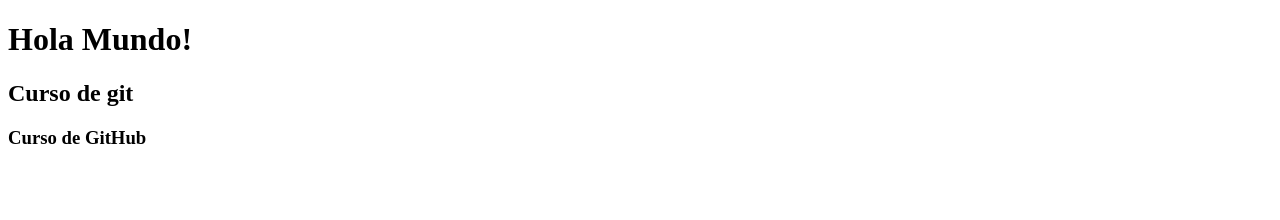
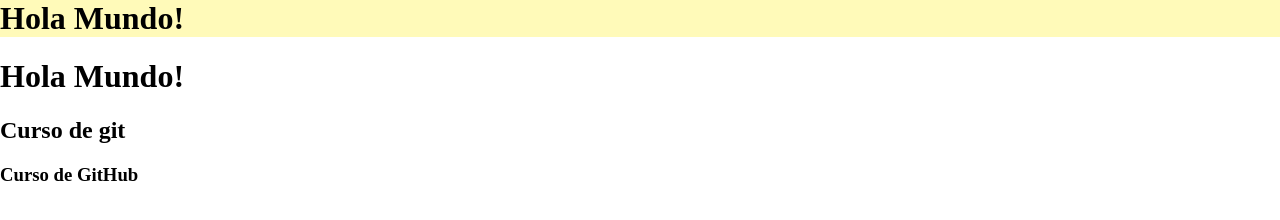
Before and after one commit to benitogarcia/udemyGit-gitHub, a plain HTML site: page index.html in a window 1280 px wide. Drawn offline with Linux system fonts and the light colour scheme.

Commit message:
Se agreggo header

```diff
--- a/index.html
+++ b/index.html
@@ -8,7 +8,10 @@
     <title>Document</title>
 </head>
 
-<body>
+<body style="margin: 0px">
+    <header style="background-color: rgb(255, 250, 185); margin: 0px;">
+        <h1 style="margin: 0px;">Hola Mundo!</h1>
+    </header>
     <h1>Hola Mundo!</h1>
     <h2>Curso de git</h2>
     <h3>Curso de GitHub</h3>
```
